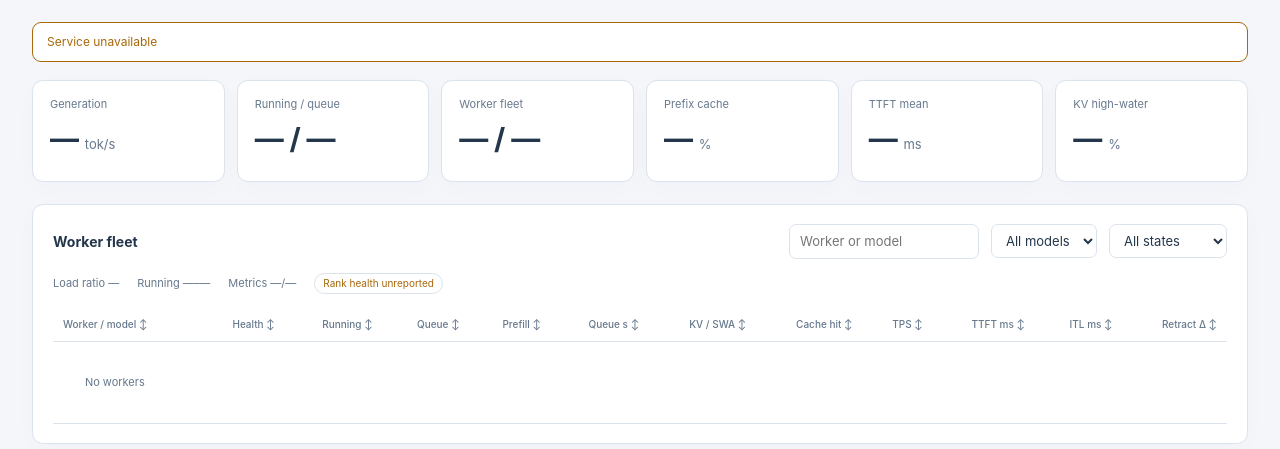
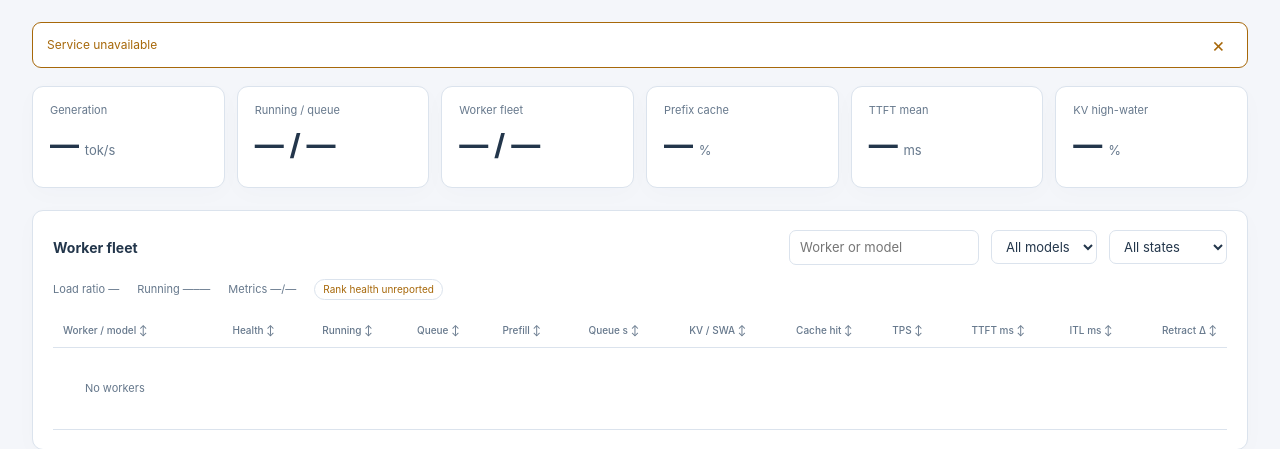
Before and after one commit to wenxueru/llm-router-monitor, a Python web app: template router_monitor/templates/dashboard.html in a window 1280 px wide. Shown: the part 105-554 px from the top of the page. Run offline with Jinja, Linux system fonts and the light colour scheme; the template is opened without the code that fills it, so the values that code supplies are empty.

Commit message:
feat: allow dismissing dashboard warnings
- Add a localized close button to the dashboard warning banner.
- Keep a warning dismissed during polling and language changes, and show
  new warnings or warnings that recur after recovery.
- Document warning dismissal and the status indicator in both READMEs.

```diff
--- a/router_monitor/templates/dashboard.html
+++ b/router_monitor/templates/dashboard.html
@@ -254,6 +254,10 @@
         min-width: 0;
       }
       .banner {
+        display: flex;
+        align-items: center;
+        justify-content: space-between;
+        gap: 12px;
         border: 1px solid var(--amber);
         background: var(--panel);
         border-radius: 9px;
@@ -261,6 +265,14 @@
         margin: 0 0 18px;
         color: var(--amber);
         font-size: 12px;
+      }
+      .banner button {
+        flex: none;
+        padding: 2px 8px;
+        border: 0;
+        color: inherit;
+        font-size: 20px;
+        line-height: 1;
       }
       .cards {
         display: grid;
@@ -653,7 +665,17 @@
           </details>
         </div>
       </header>
-      <div class="banner" id="notice" role="status" hidden></div>
+      <div class="banner" id="notice" hidden>
+        <span id="notice-text" role="status"></span>
+        <button
+          id="dismiss-notice"
+          type="button"
+          aria-label="Dismiss warning"
+          data-i18n-aria-label="Dismiss warning"
+          title="Dismiss warning"
+          data-i18n-title="Dismiss warning"
+        >×</button>
+      </div>
       <section
         class="cards"
         id="cards"
@@ -1170,6 +1192,7 @@ var po={},fo={};var go,vo=function(){function t(t,e,n){var i=this;this._sleepAft
           Disconnected: "连接中断",
           "Stale snapshot": "快照已过期",
           "Partial connection": "部分连接可用",
+          "Dismiss warning": "关闭提示",
           Generation: "生成吞吐",
           "Running / queue": "运行 / 排队",
           "Prefix cache": "前缀缓存",
@@ -1400,6 +1423,7 @@ var po={},fo={};var go,vo=function(){function t(t,e,n){var i=this;this._sleepAft
           let label = "Live",
             kind = "",
             note = "";
+          let noteValues;
           if (state.error) {
             label = "Disconnected";
             kind = "bad";
@@ -1410,7 +1434,8 @@ var po={},fo={};var go,vo=function(){function t(t,e,n){var i=this;this._sleepAft
           } else if (stale) {
             label = "Stale snapshot";
             kind = "wait";
-            note = t("Data stale · {seconds} s", { seconds: number(age) });
+            note = "Data stale · {seconds} s";
+            noteValues = { seconds: number(age) };
           } else if (!state.snapshot.prom_ok || !state.snapshot.registry_ok) {
             label = "Partial connection";
             kind = "wait";
@@ -1426,8 +1451,16 @@ var po={},fo={};var go,vo=function(){function t(t,e,n){var i=this;this._sleepAft
           $("updated").title = t("Snapshot age: {seconds} s", {
             seconds: number(age, 0),
           });
-          $("notice").hidden = !note;
-          $("notice").textContent = t(note);
+          const notice = $("notice");
+          if (notice.dataset.message !== note) {
+            notice.dataset.message = note;
+            notice.hidden = !note;
+          }
+          if (!notice.hidden) {
+            const message = $("notice-text");
+            const text = t(note, noteValues);
+            if (message.textContent !== text) message.textContent = text;
+          }
         }
         function renderCards() {
           const s = state.snapshot?.summary || {},
@@ -2335,6 +2368,9 @@ var po={},fo={};var go,vo=function(){function t(t,e,n){var i=this;this._sleepAft
         }
 
         function bindControls() {
+          $("dismiss-notice").onclick = () => {
+            $("notice").hidden = true;
+          };
           const settings = $("settings");
           document.addEventListener("click", (event) => {
             if (!settings.contains(event.target)) settings.open = false;
```
Also changed, not shown: README.zh-CN.md (+1 -0 lines), tests/test_frontend.py (+30 -7 lines), README.md.
